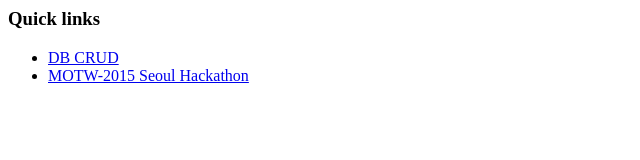
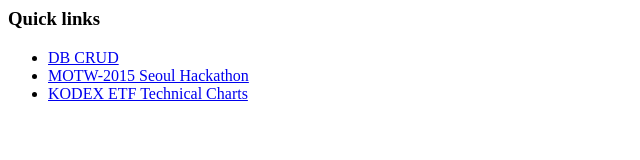
Before and after one commit to shkim/shkim.github.io, a plain HTML site: page index.html in a window 1280 px wide. Shown: the whole page, without its empty margins (0-640 px from the left). Drawn offline with Linux system fonts and the light colour scheme.

Commit message:
Update index.html

```diff
--- a/index.html
+++ b/index.html
@@ -6,4 +6,7 @@
   <li>
     <a href="/hackathon/motw-2015/index.html">MOTW-2015 Seoul Hackathon</a>
   </li>
+  <li>
+    <a href="http://qchart.ddns.net">KODEX ETF Technical Charts</a>
+  </li>
 </ul>
```
